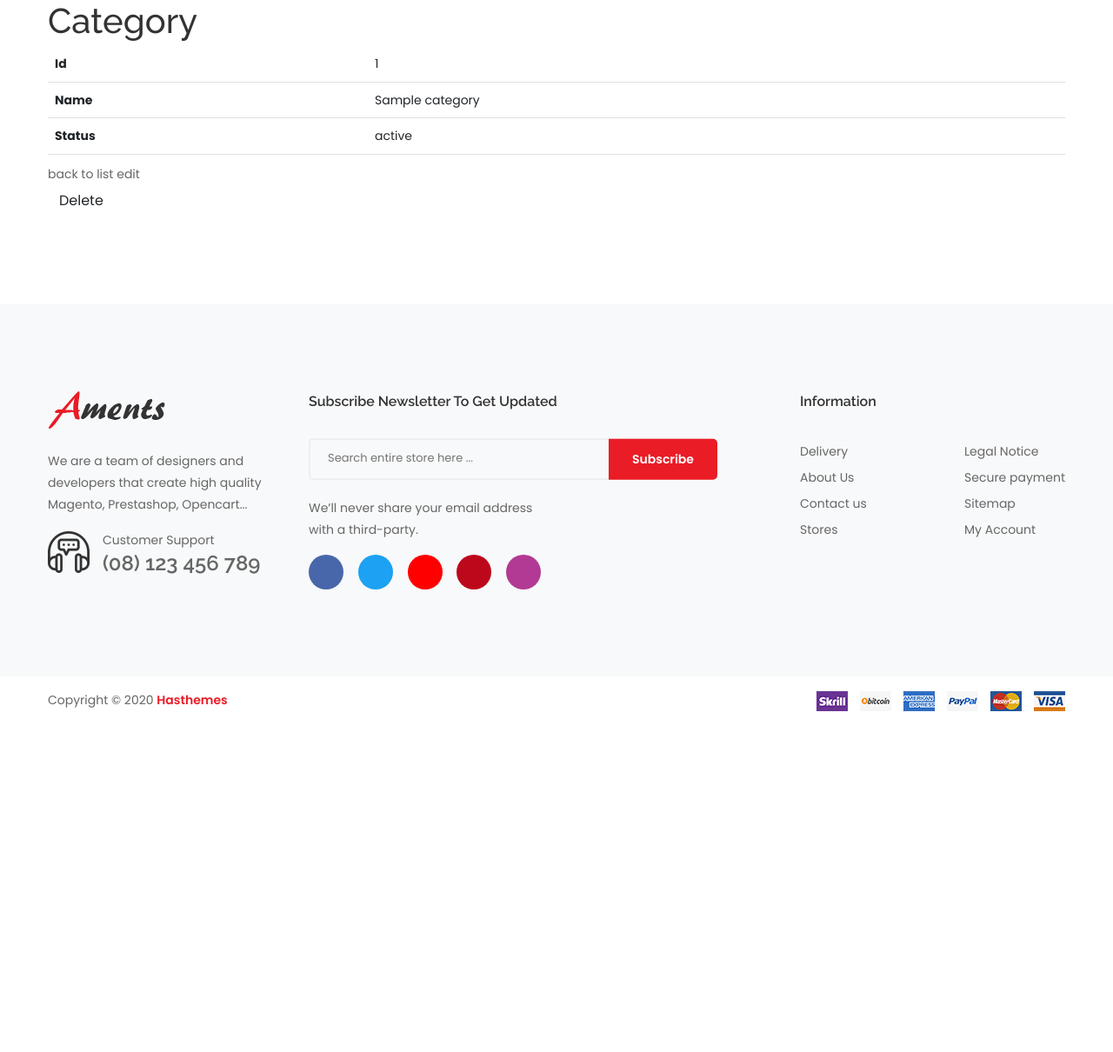
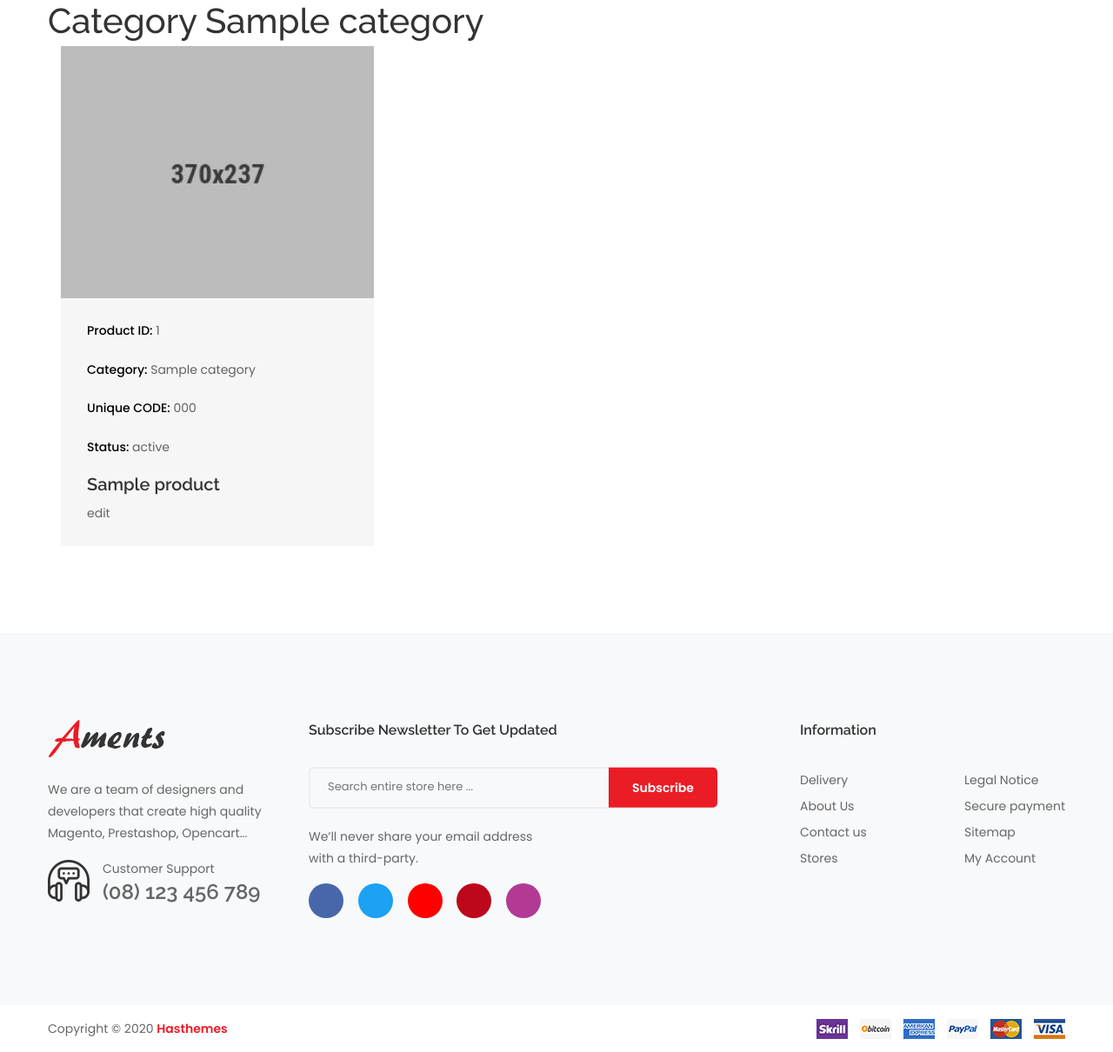
Before and after one commit to Are7even/symfonyTest, a Symfony app: template templates/category/show.html.twig in a window 1280 px wide. Shown: the part 169-1379 px from the top of the page at 87% size. Before the commit the page ends 987 px from the top, so only its background shows below. Run offline with Twig, Linux system fonts and the light colour scheme; the template is opened without the code that fills it: most values are stand-ins (such as "Sample title", 1, 10 or a date in 2020); style sheets or scripts are compiled from the project's sources; some libraries are stand-ins or nearby versions; some web fonts are replaced.

Commit message:
almost v2

```diff
--- a/src/Controller/CategoryController.php
+++ b/src/Controller/CategoryController.php
@@ -45,6 +45,7 @@ class CategoryController extends AbstractController
     {
         return $this->render('category/show.html.twig', [
             'category' => $category,
+            'products' => $category->getProducts(),
         ]);
     }
 
--- a/src/Form/CategoryType.php
+++ b/src/Form/CategoryType.php
@@ -3,6 +3,7 @@
 namespace App\Form;
 
 use App\Entity\Category;
+use PhpParser\Builder\EnumCase;
 use Symfony\Component\Form\AbstractType;
 use Symfony\Component\Form\FormBuilderInterface;
 use Symfony\Component\OptionsResolver\OptionsResolver;
--- a/src/Form/ProductType.php
+++ b/src/Form/ProductType.php
@@ -3,7 +3,10 @@
 namespace App\Form;
 
 use App\Entity\Product;
+use App\Enums\BaseStatusEnum;
 use Symfony\Component\Form\AbstractType;
+use Symfony\Component\Form\ChoiceList\ChoiceList;
+use Symfony\Component\Form\ChoiceList\Loader\CallbackChoiceLoader;
 use Symfony\Component\Form\FormBuilderInterface;
 use Symfony\Component\OptionsResolver\OptionsResolver;
 
@@ -16,6 +19,7 @@ class ProductType extends AbstractType
             ->add('name')
             ->add('price')
             ->add('status')
+            ->add('category')
         ;
     }
 
--- a/templates/category/show.html.twig
+++ b/templates/category/show.html.twig
@@ -1,30 +1,56 @@
 {% extends 'base.html.twig' %}
 
-{% block title %}Category{% endblock %}
+{% block title %}Category {{ category.name }}{% endblock %}
 
 {% block body %}
-    <h1>Category</h1>
-
-    <table class="table">
-        <tbody>
-            <tr>
-                <th>Id</th>
-                <td>{{ category.id }}</td>
-            </tr>
-            <tr>
-                <th>Name</th>
-                <td>{{ category.name }}</td>
-            </tr>
-            <tr>
-                <th>Status</th>
-                <td>{{ category.status }}</td>
-            </tr>
-        </tbody>
-    </table>
-
-    <a href="{{ path('app_category_index') }}">back to list</a>
-
-    <a href="{{ path('app_category_edit', {'id': category.id}) }}">edit</a>
-
-    {{ include('category/_delete_form.html.twig') }}
+    <h1>Category {{ category.name }}</h1>
+    <div class="container">
+        <div class="row ">
+            <div class="col-12">
+                <div class="blog-full-width-wrapper">
+                    <div class="row">
+                        {% for product in products %}
+                            <div class="col-lg-4 col-md-6 col-12">
+                                <!-- Start Blog Grid Single -->
+                                <div class="blog-feed-single">
+                                    <a href="{{ path('app_product_show', {'id': product.id}) }}"
+                                       class="blog-feed-img-link">
+                                        <img src="assets/images/blog_images/aments_blog_01.jpg" alt=""
+                                             class="blog-feed-img">
+                                    </a>
+                                    <div class="blog-feed-content">
+                                        <div class="blog-feed-post-meta">
+                                            <span>Product ID:</span>
+                                            <a href="{{ path('app_product_show', {'id': product.id}) }}" class="blog-feed-post-meta-author">{{ product.id }}</a>
+                                        </div>
+                                        <div class="blog-feed-post-meta">
+                                            <span>Category:</span>
+                                            <a href="{{ path('app_category_show', {'id': category.id}) }}" class="blog-feed-post-meta-author">{{ category.name }}</a>
+                                        </div>
+                                        <div class="blog-feed-post-meta">
+                                            <span>Unique CODE:</span>
+                                            <a href="" class="blog-feed-post-meta-author">{{ product.uniqueCode }}</a>
+                                        </div>
+                                        <div class="blog-feed-post-meta">
+                                            <span>Status:</span>
+                                            <a href="" class="blog-feed-post-meta-author">{{ product.status }}</a>
+                                        </div>
+                                        <h5 class="blog-feed-link"><a
+                                                    href="{{ path('app_product_show', {'id': product.id}) }}">{{ product.name }}</a>
+                                        </h5>
+                                        <a href="{{ path('app_product_edit', {'id': product.id}) }}">edit</a>
+                                    </div>
+                                </div>
+                                <!-- End Blog Grid Single -->
+                            </div>
+                        {% else %}
+                            <tr>
+                                <td colspan="4">no records found</td>
+                            </tr>
+                        {% endfor %}
+                    </div>
+                </div>
+            </div>
+        </div>
+    </div>
 {% endblock %}
--- a/templates/product/index.html.twig
+++ b/templates/product/index.html.twig
@@ -11,6 +11,7 @@
                 <th>Id</th>
                 <th>Unique_code</th>
                 <th>Name</th>
+                <th>Category</th>
                 <th>Price</th>
                 <th>Status</th>
                 <th>actions</th>
@@ -22,6 +23,7 @@
                 <td>{{ product.id }}</td>
                 <td>{{ product.uniqueCode }}</td>
                 <td>{{ product.name }}</td>
+                <td>{{ product.category.name }}</td>
                 <td>{{ product.price }}</td>
                 <td>{{ product.status }}</td>
                 <td>
--- a/templates/product/show.html.twig
+++ b/templates/product/show.html.twig
@@ -45,7 +45,7 @@
                             <h4 class="title">{{ product.name }}</h4>
                             <h6 class="product-ref mb-20">Unique CODE: <span>{{ product.uniqueCode }}</span></h6>
                             <h6 class="product-ref mb-20">Status: <span>{{ product.status }}</span></h6>
-                            <h6 class="product-ref mb-20">Category: <span>{{ product.status }}</span></h6>
+                            <h6 class="product-ref mb-20">Category: <span>{{ product.category.name }}</span></h6>
                             <div class="price">
                                 ${{ product.price }}
                             </div>
```
Also changed, not shown: migrations/Version20220518152307.php (added, +39 -0 lines), src/Entity/Category.php (+34 -34 lines), src/Entity/CategoryToProduct.php (deleted, +0 -53 lines), src/Entity/Product.php (+16 -34 lines), src/Enums/BaseStatusEnum.php (added, +21 -0 lines), src/Repository/CategoryToProductRepository.php (deleted, +0 -66 lines), 2 other files.
